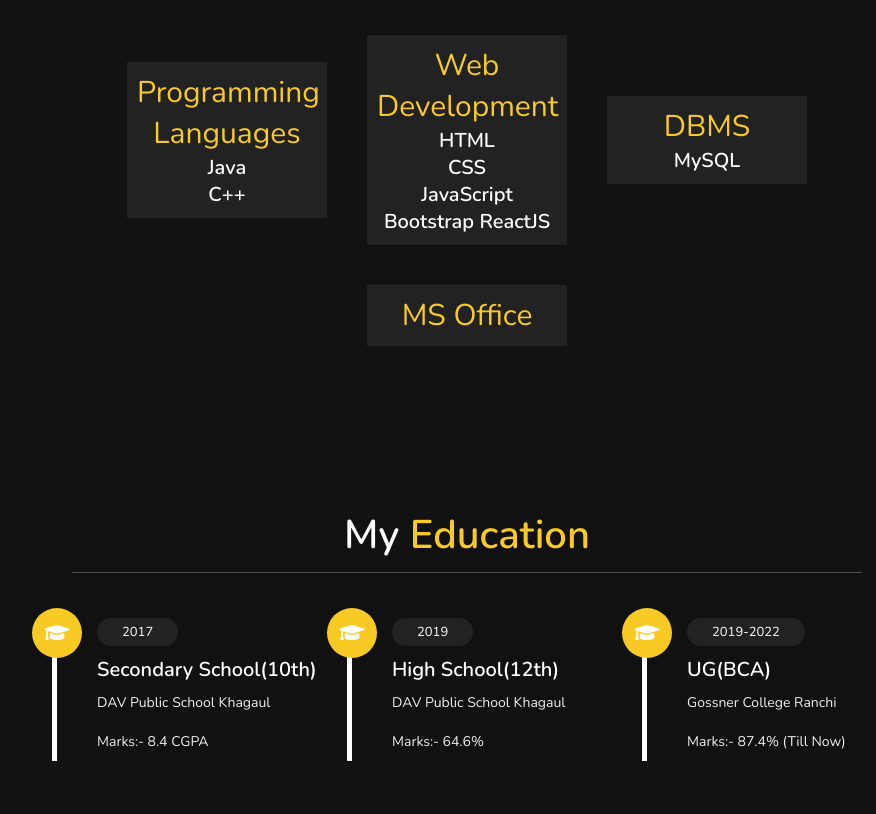
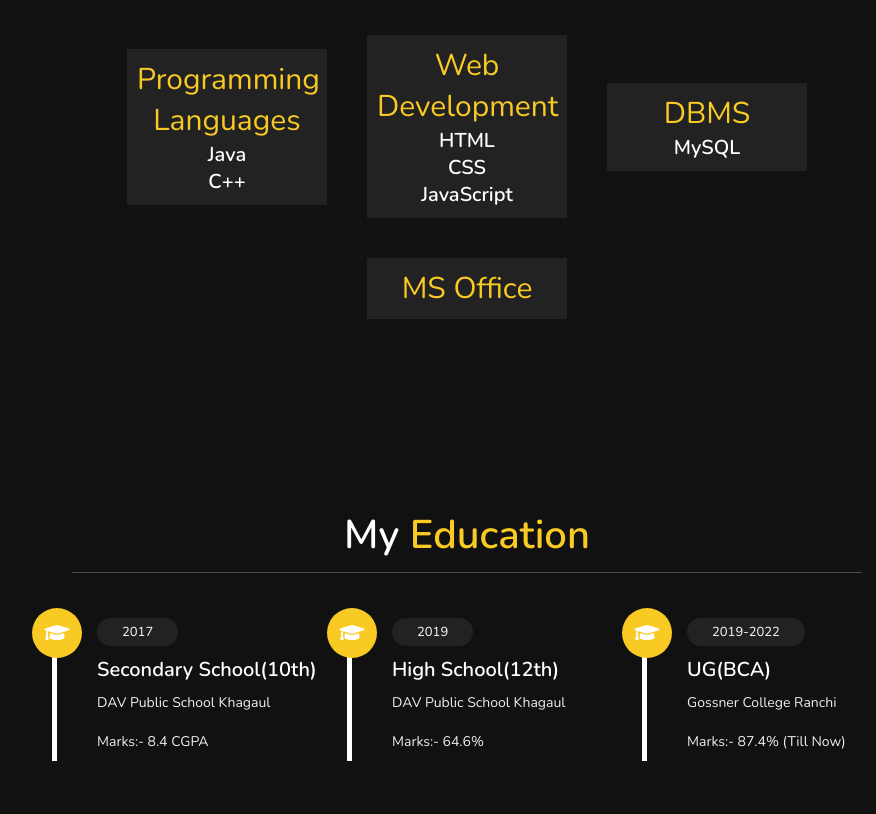
Before and after one commit to ankit8804/Portfolio, a plain HTML site: page index.html in a window 1280 px wide. Shown: the part 1126-1940 px from the top of the page, without its empty margins (348-1224 px from the left). Drawn offline with nearby package versions, Linux system fonts and the light colour scheme.

Commit message:
Update index.html

```diff
--- a/index.html
+++ b/index.html
@@ -64,7 +64,7 @@
              <div class="box">
                 <span>Web Development</span>
                 <h3>HTML     <br> CSS <br> JavaScript</h3>
-                <h3>Bootstrap  ReactJS</h3>
+
             </div>
 
                 <div class="box">
```
